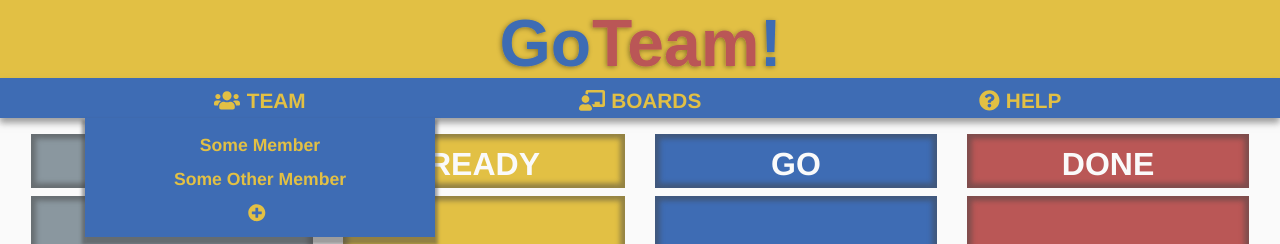
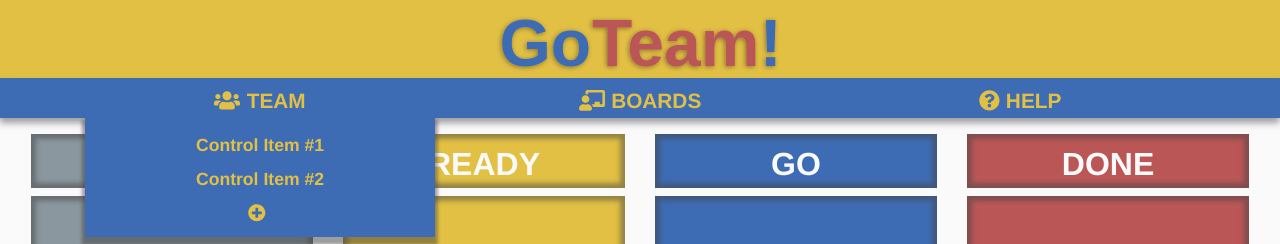
Before and after one commit to 4c3x5u/portfolio_goteam, a React (Create React App) app in the folder frontend/: page / in a window 1280 px wide. Both pictures are taken after a click on the button "TEAM". Shown: the top 244 px of the page. Built offline with nearby package versions, Linux system fonts and the light colour scheme.

Commit message:
Board controls dropdown created. Logic added to control toggles to toggle each other off so that only one control dropdown can be open at any given time.

```diff
--- a/frontend/src/components/Home/subcomponents/AppHeader.jsx
+++ b/frontend/src/components/Home/subcomponents/AppHeader.jsx
@@ -4,36 +4,48 @@ import {
   faChalkboardTeacher, faQuestionCircle, faUsers,
 } from '@fortawesome/free-solid-svg-icons';
 
-import ControlButton from './ControlButton';
+import Controls from './Controls';
 
 import './appheader.sass';
 import logo from '../../../assets/homeHeader.svg';
 
 const AppHeader = () => {
-  const [teamCtrlIsToggled, setTeamCtrlIsToggled] = useState(false);
+  const [teamControlsOn, setTeamControlsOn] = useState(false);
+  const [boardControlsOn, setBoardControlsOn] = useState(false);
+
+  const toggleTeamControls = () => {
+    if (!teamControlsOn) { setBoardControlsOn(teamControlsOn); }
+    setTeamControlsOn(!teamControlsOn);
+  };
+
+  const toggleBoardControls = () => {
+    if (!boardControlsOn) { setTeamControlsOn(boardControlsOn); }
+    setBoardControlsOn(!boardControlsOn);
+  };
 
   return (
     <div id="AppHeader">
       <div className="Logo">
         <img alt="logo" src={logo} />
       </div>
-      <div className="ControlBar">
+      <div className="ControlsWrapper">
         <Container>
-          <Row className="Controls">
-            <ControlButton
+          <Row className="ControlsRow">
+            <Controls
               name="team"
-              setIsToggled={() => setTeamCtrlIsToggled(!teamCtrlIsToggled)}
-              isToggled={teamCtrlIsToggled}
+              toggle={toggleTeamControls}
+              isToggled={teamControlsOn}
               icon={faUsers}
             />
 
-            <ControlButton
+            <Controls
               name="boards"
-              action={() => console.log('boards button clicked')}
+              toggle={toggleBoardControls}
+              isToggled={boardControlsOn}
               icon={faChalkboardTeacher}
             />
 
-            <ControlButton
+            <Controls
               name="help"
               action={() => console.log('boards button clicked')}
               icon={faQuestionCircle}
--- a/frontend/src/components/Home/subcomponents/ColumnsRow.jsx
+++ b/frontend/src/components/Home/subcomponents/ColumnsRow.jsx
@@ -2,13 +2,13 @@ import React from 'react';
 import PropTypes from 'prop-types';
 import { Col, Row } from 'react-bootstrap';
 
-import { capitalizeFirstLetter } from '../../../misc/util';
+import { capFirstLetterOf } from '../../../misc/util';
 
 import './columnsrow.sass';
 
 const Column = ({ name }) => (
   <Col className="Col" xs={3}>
-    <div className={`Column ${capitalizeFirstLetter(name)}Column`}>
+    <div className={`Column ${capFirstLetterOf(name)}Column`}>
       <div className="Header">{name.toUpperCase()}</div>
       <div className="Body" />
     </div>
--- a/frontend/src/components/Home/subcomponents/ControlButton.jsx
+++ b/frontend/src/components/Home/subcomponents/Controls.jsx
@@ -4,15 +4,17 @@ import { Col } from 'react-bootstrap';
 import { FontAwesomeIcon } from '@fortawesome/react-fontawesome';
 import { faPlusCircle } from '@fortawesome/free-solid-svg-icons';
 
-import './controlbutton.sass';
+import { capFirstLetterOf } from '../../../misc/util';
 
-const ControlButton = ({
-  name, isToggled, setIsToggled, icon,
+import './controls.sass';
+
+const Controls = ({
+  name, isToggled, toggle, icon,
 }) => (
-  <Col xs={4} className="ControlButtonWrapper">
+  <Col xs={4} className="Controls">
     <button
       className="Button"
-      onClick={setIsToggled}
+      onClick={toggle}
       aria-label={`${name} button`}
       type="button"
     >
@@ -20,12 +22,12 @@ const ControlButton = ({
       {name.toUpperCase()}
     </button>
     {isToggled && (
-      <div className="TeamControls">
+      <div className={`Dropdown ${capFirstLetterOf(name)}Dropdown`}>
         <button type="button">
-          Some Member
+          Control Item #1
         </button>
         <button type="button">
-          Some Other Member
+          Control Item #2
         </button>
         <button type="button">
           <FontAwesomeIcon icon={faPlusCircle} />
@@ -36,11 +38,11 @@ const ControlButton = ({
   </Col>
 );
 
-ControlButton.propTypes = {
+Controls.propTypes = {
   name: PropTypes.string.isRequired,
   isToggled: PropTypes.bool.isRequired,
-  setIsToggled: PropTypes.func.isRequired,
+  toggle: PropTypes.func.isRequired,
   icon: PropTypes.string.isRequired,
 };
 
-export default ControlButton;
+export default Controls;
--- a/frontend/src/components/Home/subcomponents/appheader.sass
+++ b/frontend/src/components/Home/subcomponents/appheader.sass
@@ -15,12 +15,12 @@
       position: absolute
       min-height: 5.2rem
 
-  .ControlBar
+  .ControlsWrapper
     background-color: var.$true-blue
     margin-bottom: 1rem
     box-shadow: 0 .3rem .4rem 0.001rem rgba(67, 67, 67, 50%)
     width: 100vw
     min-width: 50rem
 
-    .Controls
+    .ControlsRow
       min-width: 40rem !important
--- a/frontend/src/components/Home/subcomponents/controlbutton.sass
+++ b/frontend/src/components/Home/subcomponents/controls.sass
@@ -1,6 +1,6 @@
 @use '../../../misc/var'
 
-.ControlButtonWrapper
+.Controls
   display: inline-flex
   position: relative
   justify-content: center
@@ -23,7 +23,7 @@
     svg
       margin-right: 0.4rem
 
-  .TeamControls
+  .Dropdown
     top: 100%
     width: 92%
     position: absolute
--- a/frontend/src/misc/util.js
+++ b/frontend/src/misc/util.js
@@ -1,5 +1,5 @@
-export const capitalizeFirstLetter = (text) => (
+export const capFirstLetterOf = (text) => (
   text.charAt(0).toUpperCase() + text.slice(1)
 );
 
-export default { capitalizeFirstLetter };
+export default { capFirstLetterOf };
```
